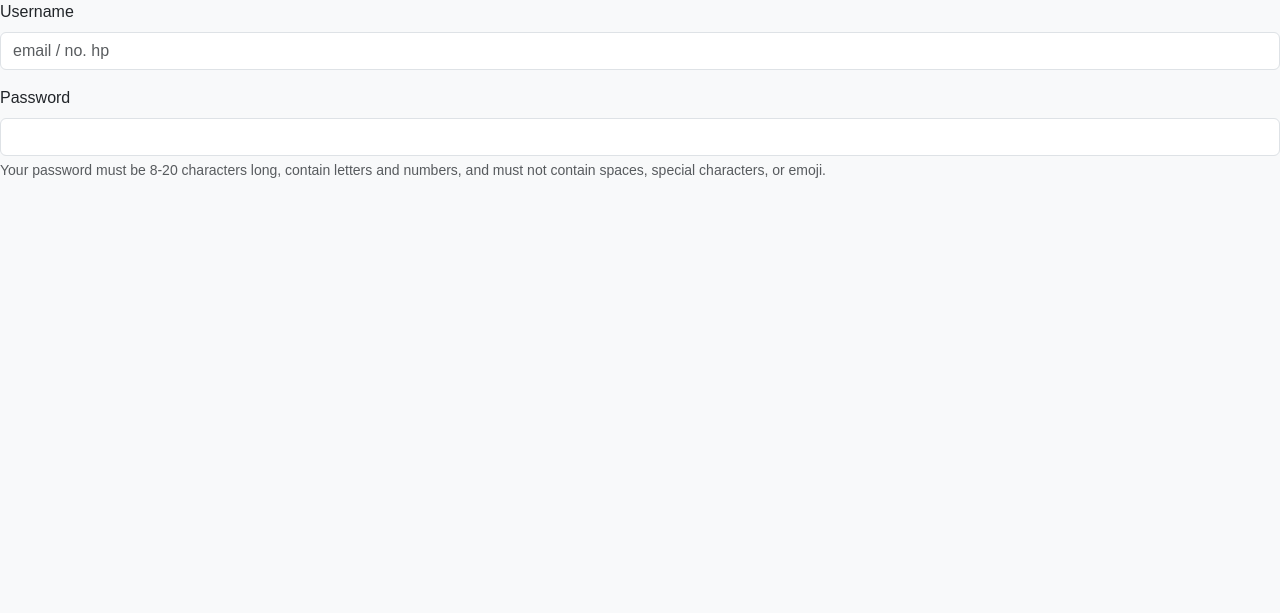
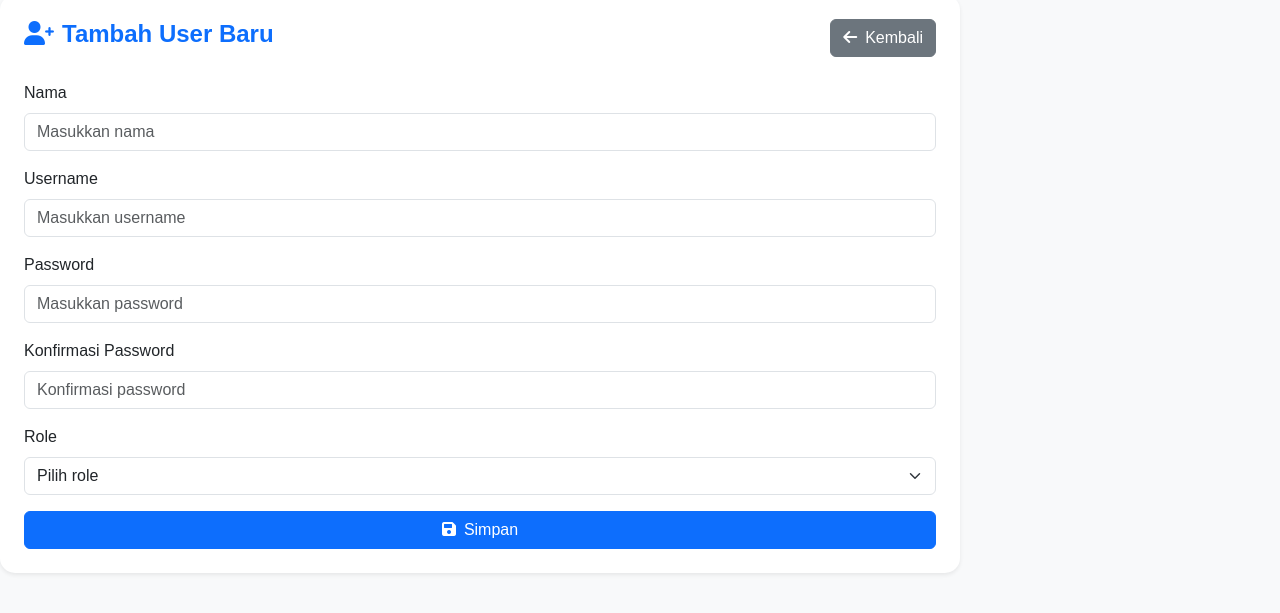
Before and after one commit to irfanEm/sistem_informasi_absensi_setoran_hafalan, a PHP site: page /users/register in a window 1280 px wide. Shown: the top 613 px of the page. Run offline with PHP 8.4, Linux system fonts and the light colour scheme; data that the repository does not hold is empty.

Commit message:
notifikasi add, update

```diff
--- a/app/App/View.php
+++ b/app/App/View.php
@@ -48,6 +48,7 @@ class View
         if (!empty($data)) {
             session_start(); // Mulai session
             $_SESSION['flash_message'] = $data; // Simpan data ke session
+            session_write_close(); // Pastikan session tersimpan
         }
 
         header("Location: $url");
--- a/app/Controller/UserController.php
+++ b/app/Controller/UserController.php
@@ -5,10 +5,10 @@ namespace IRFANM\SIASHAF\Controller;
 use Exception;
 use IRFANM\SIASHAF\App\View;
 use IRFANM\SIASHAF\Config\Database;
-use IRFANM\SIASHAF\Domain\User;
 use IRFANM\SIASHAF\Exception\ValidationException;
 use IRFANM\SIASHAF\Model\UserLoginRequest;
 use IRFANM\SIASHAF\Model\UserRegistrationRequest;
+use IRFANM\SIASHAF\Model\UserUpdateRequest;
 use IRFANM\SIASHAF\Repository\SessionRepository;
 use IRFANM\SIASHAF\Repository\UserRepository;
 use IRFANM\SIASHAF\Service\SessionService;
@@ -52,7 +52,7 @@ class UserController
         $currentUser = $this->sessionService->current();
 
         View::render("/User/index", [
-            "title" => "Beranda",
+            "title" => "Data users",
             "users" => $users,
             "curentUser" => $currentUser,
         ]);
@@ -64,7 +64,7 @@ class UserController
      */
     public function register()
     {
-        View::render("User/register", [
+        View::render("User/tambah", [
             "title" => "Tambah user",
         ]);
     }
@@ -75,6 +75,7 @@ class UserController
     public function postRegister(): void
     {
         $request = new UserRegistrationRequest();
+        $request->name = $_POST['name'];
         $request->username = $_POST['username'];
         $request->password = $_POST['password'];
         $request->password_konfirmation = $_POST['password_konfirmation'];
@@ -82,11 +83,18 @@ class UserController
 
         try {
             $this->userService->createUser($request);
-            View::redirect("/admin/master/users");
+            $users = $this->userService->getAllUsers();
+            View::render("User/index", [
+                "title" => "Data Users",
+                "users" => $users,
+                "error" => "Berhasil menambahkan user baru",
+                "status" => "success"
+            ]);
         }catch(ValidationException $err){
-            View::render("User/register", [
+            View::render("User/tambah", [
                 "title" => "Tambah user baru.",
                 "error" => $err->getMessage(),
+                "status" => "danger"
             ]);
         }
     }
@@ -133,24 +141,52 @@ class UserController
     }
 
     /**
+     * Menampilkan form update
+     */
+    public function update(string $user_id)
+    {
+        $user = $this->userService->findUserById($user_id);
+        View::render("User/edit", [
+            'title' => 'Update user',
+            'user_id' => $user->user_id,
+            'nama' => $user->name,
+            'username' => $user->username,
+            'role' => $user->role,
+            'created_at' => $user->created_at
+
+        ]);
+    }
+
+    /**
      * Memperbarui data pengguna
      */
-    public function update(string $user_id, array $request): void
+    public function postUpdate(): void
     {
-        $user = $this->userService->findUserById($user_id);
+        $request = new UserUpdateRequest();
+        $request->user_id = $_POST['user_id'];
+        $request->name = $_POST['name'];
+        $request->username = $_POST['username'];
+        $request->role = $_POST['role'];
 
-        if ($user === null) {
-            echo json_encode(["error" => "User tidak ditemukan."]);
-            return;
+        try {
+            $this->userService->updateUser($request);
+            $users = $this->userService->getAllUsers();
+            View::render("User/index", [
+                "title" => "Data Users",
+                "users" => $users,
+                "error" => "Berhasil mengubah data user.",
+                "status" => "success"
+            ]);
+        }catch(\Exception $e) {
+            View::render("User/edit", [
+                "title" => "Update user",
+                "error" => $e->getMessage(),
+                'user_id' => $request->user_id,
+                'nama' => $request->name,
+                'username' => $request->username,
+                'role' => $request->role,
+            ]);
         }
-
-        $user->username = $request['username'] ?? $user->username;
-        $user->password = isset($request['password']) ? password_hash($request['password'], PASSWORD_BCRYPT) : $user->password;
-        $user->role = $request['role'] ?? $user->role;
-        $user->updated_at = date('Y-m-d H:i:s');
-
-        $this->userService->updateUser($user);
-        echo json_encode(["message" => "User berhasil diperbarui."]);
     }
 
     /**
@@ -160,12 +196,14 @@ class UserController
     {
         $user = $this->userService->findUserById($user_id);
 
-        if ($user === null) {
-            echo json_encode(["error" => "User tidak ditemukan."]);
-            return;
-        }
-
-        echo json_encode($user);
+        View::render('User/detail', [
+            'title' => 'Detail User',
+            'user_id' => $user->user_id,
+            'nama' => $user->name,
+            'username' => $user->username,
+            'role' => $user->role,
+            'created_at' => $user->created_at
+        ]);
     }
 
     /**
--- /dev/null
+++ b/app/Helper/functions.php
@@ -0,0 +1,21 @@
+<?php
+
+use Dotenv\Dotenv;
+
+// app/Helper/functions.php
+
+$dotenv = Dotenv::createImmutable(__DIR__ . '/../../');
+$dotenv->load();
+
+if (!function_exists('asset')) {
+    function asset(string $path): string
+    {
+        // Ambil base URL dari konfigurasi
+        $baseUrl = $_ENV['BASE_URL'];
+
+        // Hilangkan slash di depan path jika ada
+        $path = ltrim($path, '/');
+
+        return "{$baseUrl}/{$path}";
+    }
+}
--- a/app/Model/UserRegistrationRequest.php
+++ b/app/Model/UserRegistrationRequest.php
@@ -5,6 +5,7 @@ namespace IRFANM\SIASHAF\Model;
 class UserRegistrationRequest
 {
     public ?string $user_id = null;
+    public ?string $name = null;
     public ?string $username = null;
     public ?string $password = null;
     public ?string $password_konfirmation = null;
--- a/app/Model/UserUpdateRequest.php
+++ b/app/Model/UserUpdateRequest.php
@@ -5,6 +5,7 @@ namespace IRFANM\SIASHAF\Model;
 class UserUpdateRequest
 {
     public string $user_id;
+    public ?string $name = null;
     public ?string $username = null;
     public ?string $role = null;
 }
--- a/app/Service/UserService.php
+++ b/app/Service/UserService.php
@@ -54,6 +54,7 @@ class UserService
             Database::beginTransaction();
             $user = new User();
             $user->user_id = $request->user_id ?? uniqid();
+            $user->name = $request->name;
             $user->username = $request->username;
             $user->password = password_hash($request->password, PASSWORD_BCRYPT);
             $user->role = $request->role;
@@ -77,11 +78,12 @@ class UserService
     private function validateUserRegistrationRequest(UserRegistrationRequest $request)
     {
         // Pengecekan apakah ada field yang kosong
-        if (empty(trim($request->username)) ||
+        if (empty(trim($request->name)) ||
+            empty(trim($request->username)) ||
             empty(trim($request->password)) ||
             empty(trim($request->password_konfirmation)) ||
             empty(trim($request->role))) {
-            throw new ValidationException("Username, password, dan role tidak boleh kosong!");
+            throw new ValidationException("Nama, username, password, dan role tidak boleh kosong!");
         }
 
         // Validasi kecocokan password dan konfirmasinya
@@ -173,6 +175,7 @@ class UserService
             Database::beginTransaction();
 
             $user->user_id = $request->user_id;
+            $user->name = $request->name;
             $user->username = $request->username;
             $user->role = $request->role;
             $this->userRepository->update($user);
@@ -191,10 +194,11 @@ class UserService
 
     private function validateUserUpdateRequest(UserUpdateRequest $request): User
     {
+        $name = trim($request->name);
         $username = trim($request->username);
         $role = trim($request->role);
-        if(empty($username) || empty($role)){
-            throw new ValidationException("Username dan role tidak boleh kosong!");
+        if(empty($name) || empty($username) || empty($role)){
+            throw new ValidationException("Nama, username dan role tidak boleh kosong!");
         }
 
         $user = $this->userRepository->findById($request->user_id);
--- /dev/null
+++ b/app/View/User/tambah.php
@@ -0,0 +1,58 @@
+      <!-- Konten Utama -->
+      <div class="col-md-9 order-md-last">
+            <!-- pesan error jika ada -->
+            <?php if(isset($model['error'])) { ?>
+                    <div class="alert alert-danger alert-dismissible" role="alert">
+                    <strong><?= $model['error'] ?></strong>
+                    <button type="button" class="btn-close btn-sm" data-bs-dismiss="alert" aria-label="Close"></button>
+                    </div>
+            <?php } ?>
+
+        <div class="card shadow-sm border-0">
+          <div class="card-body p-4">
+            <!-- Judul dan Tombol Kembali -->
+            <div class="d-flex justify-content-between align-items-center mb-4">
+              <h4 class="card-title fw-bold text-primary"><i class="fas fa-user-plus me-2"></i>Tambah User Baru</h4>
+              <a href="/admin/master/users" class="btn btn-secondary">
+                <i class="fas fa-arrow-left me-2"></i>Kembali
+              </a>
+            </div>
+
+            <!-- Form Tambah User -->
+            <form action="/admin/master/users/tambah" method="post">
+              <div class="mb-3">
+                <label for="nama" class="form-label">Nama</label>
+                <input type="text" name="name" class="form-control" id="nama" placeholder="Masukkan nama" required>
+              </div>
+              <div class="mb-3">
+                <label for="username" class="form-label">Username</label>
+                <input type="text" name="username" class="form-control" id="username" placeholder="Masukkan username" required>
+              </div>
+              <div class="mb-3">
+                <label for="password" class="form-label">Password</label>
+                <input type="password" name="password" class="form-control" id="password" placeholder="Masukkan password" required>
+              </div>
+              <div class="mb-3">
+                <label for="konfirmasi_password" class="form-label">Konfirmasi Password</label>
+                <input type="password" name="password_konfirmation" class="form-control" id="konfirmasi_password" placeholder="Konfirmasi password" required>
+              </div>
+              <div class="mb-3">
+                <label for="role" class="form-label">Role</label>
+                <select class="form-select" name="role" id="role" required>
+                  <option value="">Pilih role</option>
+                  <option value="Admin">Admin</option>
+                  <option value="Ustadz">Ustadz</option>
+                  <option value="Santri">Santri</option>
+                </select>
+              </div>
+              <div class="d-grid">
+                <button type="submit" class="btn btn-primary">
+                  <i class="fas fa-save me-2"></i>Simpan
+                </button>
+              </div>
+            </form>
+          </div>
+        </div>
+      </div>
+    </div>
+  </div>
--- a/app/View/footer.php
+++ b/app/View/footer.php
@@ -1,5 +1,3 @@
 
-<script src="https://cdn.jsdelivr.net/npm/bootstrap@5.3.3/dist/js/bootstrap.bundle.min.js" integrity="sha384-YvpcrYf0tY3lHB60NNkmXc5s9fDVZLESaAA55NDzOxhy9GkcIdslK1eN7N6jIeHz" crossorigin="anonymous"></script>
-<!-- <script src="bootstrap/js/bootstrap.bundle.min.js"></script> -->
-</body>
+<script src="<?= asset('bootstrap/js/bootstrap.bundle.min.js') ?>"></script>
 </html>
--- a/app/View/header.php
+++ b/app/View/header.php
@@ -16,12 +16,12 @@
 <head>
   <meta charset="UTF-8">
   <meta name="viewport" content="width=device-width, initial-scale=1.0">
-  <title>Admin Dashboard - SIASHAF</title>
+  <title>SIASHAF | <?= $model['title'] ?></title>
   <!-- Bootstrap 5 CSS -->
-  <link href="https://cdn.jsdelivr.net/npm/bootstrap@5.3.0/dist/css/bootstrap.min.css" rel="stylesheet">
+    <link rel="stylesheet" href="<?= asset('bootstrap/css/bootstrap.min.css') ?>">
   <!-- Font Awesome untuk ikon -->
   <link href="https://cdnjs.cloudflare.com/ajax/libs/font-awesome/6.0.0-beta3/css/all.min.css" rel="stylesheet">
   <!-- CSS Kustom -->
-  <link rel="stylesheet" href="css/style.css">
+  <link rel="stylesheet" href="<?= asset('css/style.css') ?>">
 </head>
 <body class="bg-light">
--- a/composer.json
+++ b/composer.json
@@ -19,7 +19,10 @@
   "autoload": {
     "psr-4": {
       "IRFANM\\SIASHAF\\": "app"
-    }
+    },
+    "files": [
+      "app/Helper/functions.php"
+    ]
   },
   "autoload-dev": {
     "psr-4": {
--- a/public/index.php
+++ b/public/index.php
@@ -16,6 +16,10 @@ Router::route("GET", "/test_db", TestController::class, "testConnDb", []);
 
 Router::route("GET", "/admin/master/users", UserController::class, "index", [MustLoginMiddleware::class]);
 Router::route("GET", "/admin/master/users/tambah", UserController::class, "register", [MustLoginMiddleware::class]);
+Router::route("POST", "/admin/master/users/tambah", UserController::class, "postRegister", [MustLoginMiddleware::class]);
+Router::route("GET", "/admin/master/user/detail/([0-9a-zA-Z\-\_]*)", UserController::class, "show", [MustLoginMiddleware::class]);
+Router::route("GET", "/admin/master/user/ubah/([0-9a-zA-Z\-\_]*)", UserController::class, "update", [MustLoginMiddleware::class]);
+Router::route("POST", "/admin/master/users/ubah", UserController::class, "postUpdate", [MustLoginMiddleware::class]);
 
 // User Route
 Router::route("GET", "/users/register", UserController::class, "register", []);
```
Also changed, not shown: app/View/User/detail.php (added, +55 -0 lines), app/View/User/edit.php (added, +52 -0 lines), app/View/User/index.php (+10 -7 lines), app/View/User/login.php (+20 -63 lines), public/css/style.css (line endings or trailing spaces), public/images/muslim-avatar.png (added), 2 other files.
